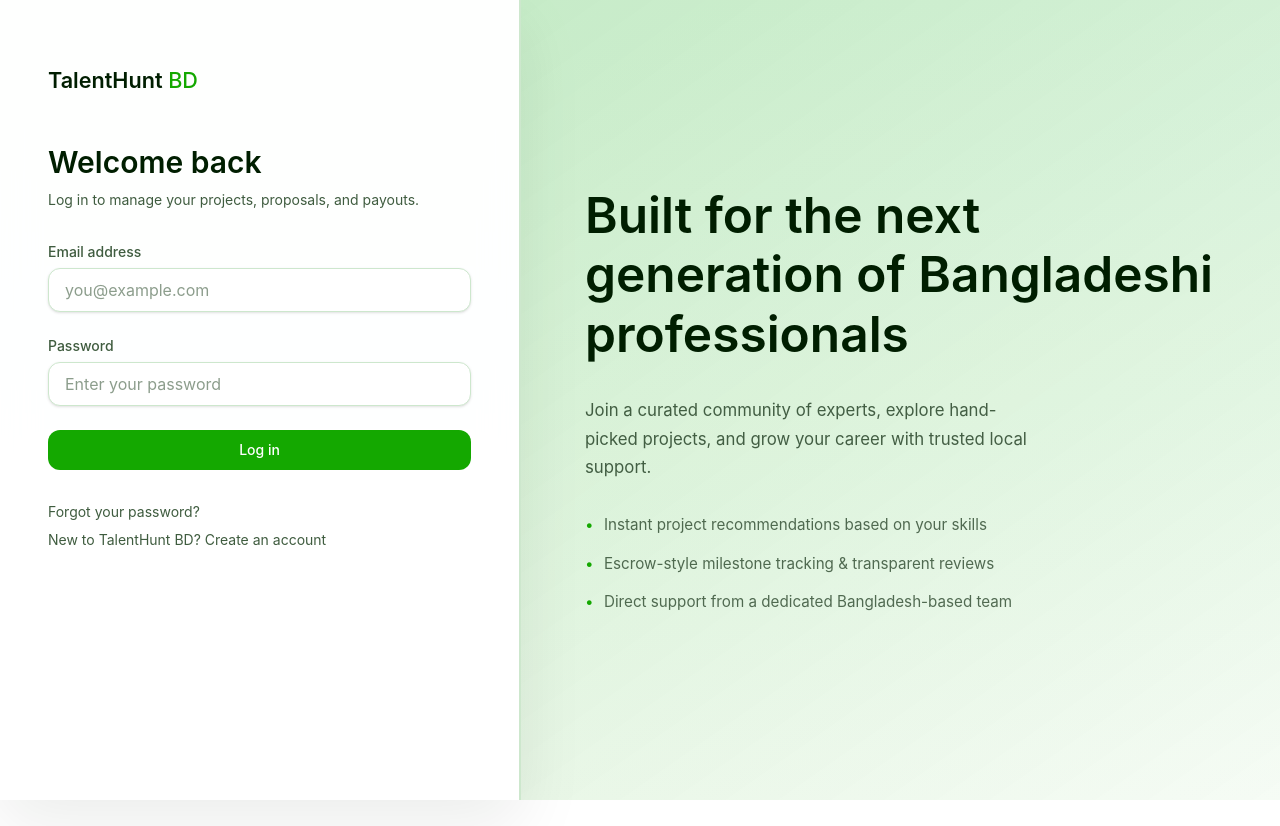
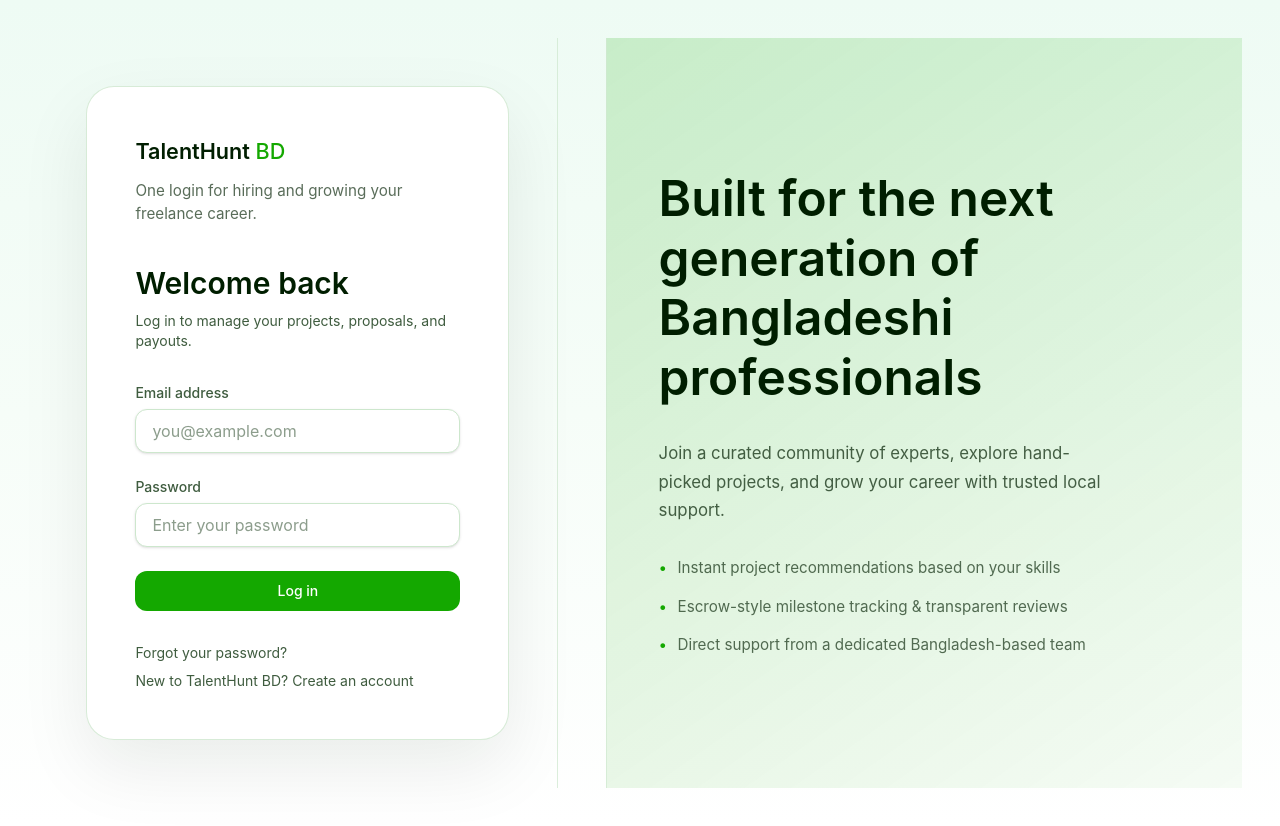
Before and after one commit to rahmatullahboss/Talent-hunt, a Next.js app in the folder web/: page /signin in a window 1280 px wide. Before the commit the page ends 800 px from the top, so only its background shows below. Built offline with nearby package versions, Linux system fonts and the light colour scheme; no server answers.

Commit message:
Widen hero layout and restyle auth panels

```diff
--- a/web/src/app/(auth)/auth.css
+++ b/web/src/app/(auth)/auth.css
@@ -2,6 +2,8 @@
   display: grid;
   min-height: 100vh;
   grid-template-columns: minmax(0, 520px) minmax(0, 1fr);
+  gap: clamp(2rem, 4vw, 3rem);
+  padding: clamp(1.5rem, 3vw, 3rem);
   /* The auth experience now mirrors the homepage gradient. */
   background: linear-gradient(180deg, var(--gradient-from), var(--gradient-via), var(--gradient-to));
   color: var(--foreground);
@@ -10,20 +12,55 @@
 @media (max-width: 1024px) {
   .auth-shell {
     grid-template-columns: 1fr;
+    padding: clamp(1.5rem, 4vw, 2.5rem);
   }
 
   .auth-showcase {
     display: none;
   }
+
+  .auth-panel {
+    border-right: none;
+    padding: clamp(1.5rem, 4vw, 2.5rem);
+  }
+
+  .auth-panel::before {
+    inset: auto;
+    height: 220px;
+  }
 }
 
 .auth-panel {
   position: relative;
-  padding: 4rem 3rem;
-  background: rgba(255, 255, 255, 0.9);
-  border-right: 1px solid var(--card-border);
-  backdrop-filter: blur(18px);
-  box-shadow: 0 24px 64px rgba(0, 30, 0, 0.08);
+  padding: clamp(2rem, 4vw, 3rem);
+  display: flex;
+  align-items: center;
+  justify-content: center;
+  border-right: 1px solid color-mix(in srgb, var(--card-border) 70%, transparent);
+}
+
+/* Soft radial highlight that ties the panel back to the homepage hero treatment. */
+.auth-panel::before {
+  content: "";
+  position: absolute;
+  inset: 15% 20% auto;
+  height: 320px;
+  border-radius: 999px;
+  background: radial-gradient(circle at top, rgba(52, 199, 89, 0.25), transparent 65%);
+  filter: blur(12px);
+  z-index: 0;
+}
+
+.auth-card {
+  position: relative;
+  z-index: 1;
+  width: min(440px, 100%);
+  border-radius: 28px;
+  padding: clamp(2.5rem, 5vw, 3rem);
+  background: color-mix(in srgb, #fff 90%, var(--card) 10%);
+  border: 1px solid color-mix(in srgb, var(--card-border) 80%, transparent);
+  box-shadow: 0 28px 70px rgba(0, 30, 0, 0.08);
+  backdrop-filter: blur(22px);
 }
 
 .auth-brand {
@@ -40,19 +77,25 @@
   font-weight: 500;
 }
 
+.auth-card-copy {
+  margin-top: 0.75rem;
+  font-size: 0.95rem;
+  color: color-mix(in srgb, var(--foreground) 65%, transparent);
+}
+
 .auth-content {
-  margin-top: 3rem;
+  margin-top: clamp(2rem, 4vw, 2.5rem);
 }
 
 .auth-showcase {
   position: relative;
-  padding: 5rem 4rem;
+  padding: clamp(3rem, 5vw, 5rem) clamp(2.5rem, 4vw, 4rem);
   background: linear-gradient(145deg, rgba(20, 168, 0, 0.18), rgba(20, 168, 0, 0.04));
-  border-left: 1px solid var(--card-border);
+  border-left: 1px solid color-mix(in srgb, var(--card-border) 75%, transparent);
   display: flex;
   flex-direction: column;
   justify-content: center;
-  gap: 2rem;
+  gap: clamp(1.5rem, 3vw, 2rem);
   color: var(--foreground);
 }
 
--- a/web/src/app/(auth)/layout.tsx
+++ b/web/src/app/(auth)/layout.tsx
@@ -13,10 +13,13 @@ export default function AuthLayout({ children }: { children: React.ReactNode })
   return (
     <div className="auth-shell">
       <div className="auth-panel">
-        <Link href="/" className="auth-brand">
-          TalentHunt <span>BD</span>
-        </Link>
-        <div className="auth-content">{children}</div>
+        <div className="auth-card">
+          <Link href="/" className="auth-brand">
+            TalentHunt <span>BD</span>
+          </Link>
+          <div className="auth-card-copy">One login for hiring and growing your freelance career.</div>
+          <div className="auth-content">{children}</div>
+        </div>
       </div>
       <div className="auth-showcase">
         <h2>Built for the next generation of Bangladeshi professionals</h2>
--- a/web/src/app/page.tsx
+++ b/web/src/app/page.tsx
@@ -129,7 +129,7 @@ export default function Home() {
   return (
     <div className="min-h-screen text-foreground">
       <SiteHeader />
-      <main className="mx-auto flex w-full max-w-6xl flex-col gap-24 px-6 pb-24 pt-12">
+      <main className="mx-auto flex w-full max-w-7xl flex-col gap-24 px-6 pb-24 pt-12">
         <section
           id="marketplace"
           className="grid gap-12 rounded-[32px] bg-white/90 p-10 shadow-[0_24px_64px_rgba(0,30,0,0.08)] lg:grid-cols-[1.1fr_0.9fr]"
```
